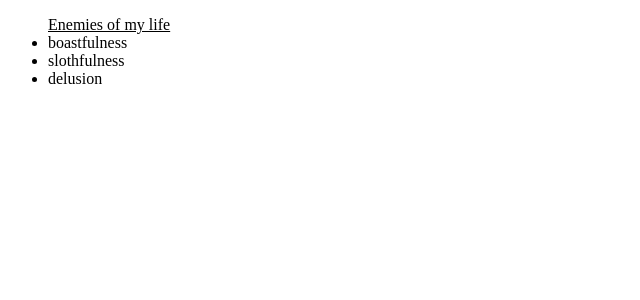
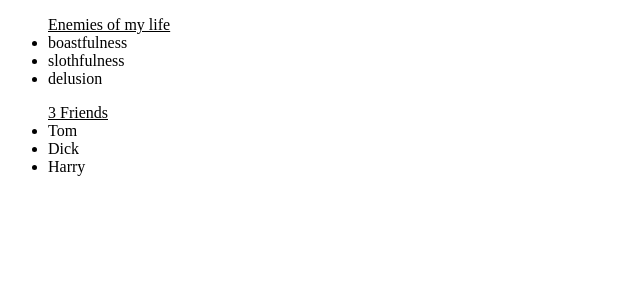
Before and after one commit to codecamp-prem/React-Coding-Interview, a React (Vite) app: page / in a window 1280 px wide. Shown: the top 300 px of the page, without its empty margins (0-640 px from the left). Built offline with nearby package versions, Linux system fonts and the light colour scheme.

Commit message:
.map() use : in data where unique is not available

```diff
--- a/src/Challanges/Lists.tsx
+++ b/src/Challanges/Lists.tsx
@@ -16,7 +16,28 @@ function Data() {
   );
 }
 const Lists = () => {
-  return <Data />;
+  return (
+    <>
+      <Data />
+      <DataWithoutUniqueId />
+    </>
+  );
 };
 
+// The Array.map method in JS has a callback that recieves 3 arguments: current element, index, a reference to the original array.
+// no unique key available in your data, using the index as the key works
+// - assuming you're not mutating the array
+function DataWithoutUniqueId() {
+  const friends = ["Tom", "Dick", "Harry"];
+  return (
+    <ul>
+      <li style={{ listStyle: "none", textDecoration: "underline" }}>
+        3 Friends
+      </li>
+      {friends.map((friend, index) => (
+        <li key={index}>{friend}</li>
+      ))}
+    </ul>
+  );
+}
 export default Lists;
```
